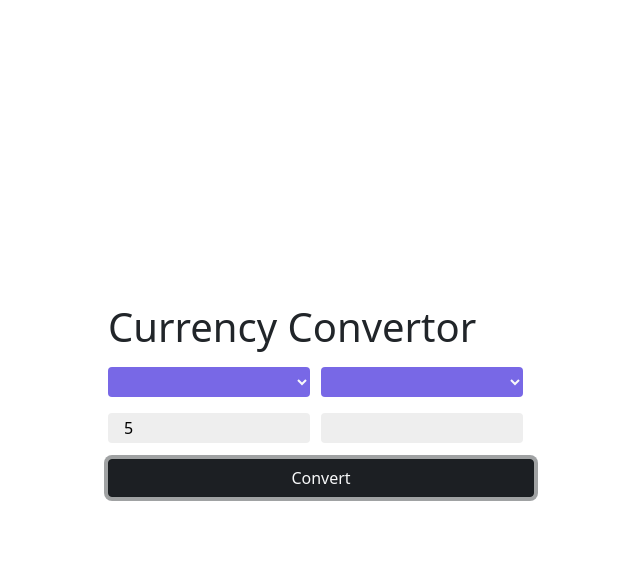
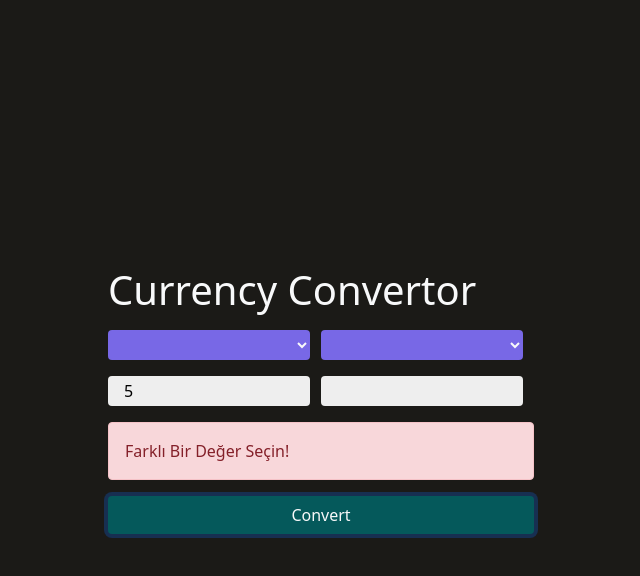
Before and after one commit to TunaAyyildizoglu/Currency-Convertor, a plain HTML site: page index.html in a window 1280 px wide. Both pictures are taken after typing "5" into the empty fields and a click on the button "Convert". Shown: the whole page, without its empty margins (319-959 px from the left). Drawn offline with nearby package versions, Linux system fonts and the light colour scheme; no server answers.

Commit message:
Tasarım Güncellendi

```diff
--- a/index.html
+++ b/index.html
@@ -12,7 +12,7 @@
 <body>
 
     <div class="container">
-        <h1 class="mb-3">Currency Convertor</h1>
+        <h1 class="mb-3 text-light">Currency Convertor</h1>
         <div class="box">
             <div class="left-box mb-3">
                 <select name="currency" class="currency mb-3 rounded text-light"></select>
@@ -23,7 +23,8 @@
                 <input type="number" class="rounded" name="" id="ans" disabled/>
             </div>
         </div>
-        <button class="btn btn-dark text-light w-100" id="btn">Convert</button>
+        <div id="message"></div>
+        <button class="btn text-light w-100" id="btn">Convert</button>
     </div>
 
 
--- a/script.js
+++ b/script.js
@@ -25,12 +25,14 @@ btn.addEventListener("click", () => {
     let currency1 = select[0].value;
     let currency2 = select[1].value;
     let value = num.value;
+    var message = document.getElementById("message");
 
     if (currency1 != currency2) {
         convert(currency1, currency2, value);
     }
     else {
-        alert("Lütfen Farklı Değerler Girin!");
+       message.classList = "alert alert-danger";
+       message.innerHTML = "Farklı Bir Değer Seçin!";
     }
 });
 
--- a/style.css
+++ b/style.css
@@ -8,6 +8,7 @@ body{
     display:flex;
     align-items:center;
     justify-content:center;
+    background-color:#1B1A17;
 }
 .container{
     width:450px;
@@ -37,3 +38,6 @@ input{
     outline:none;
     padding:0 1em;
 }
+.btn{
+    background-color:#05595B;
+}
```
